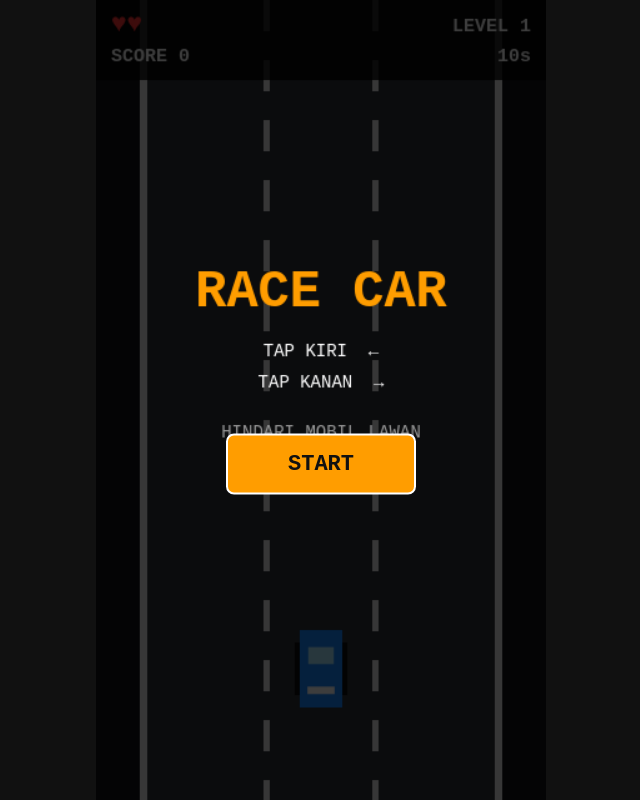
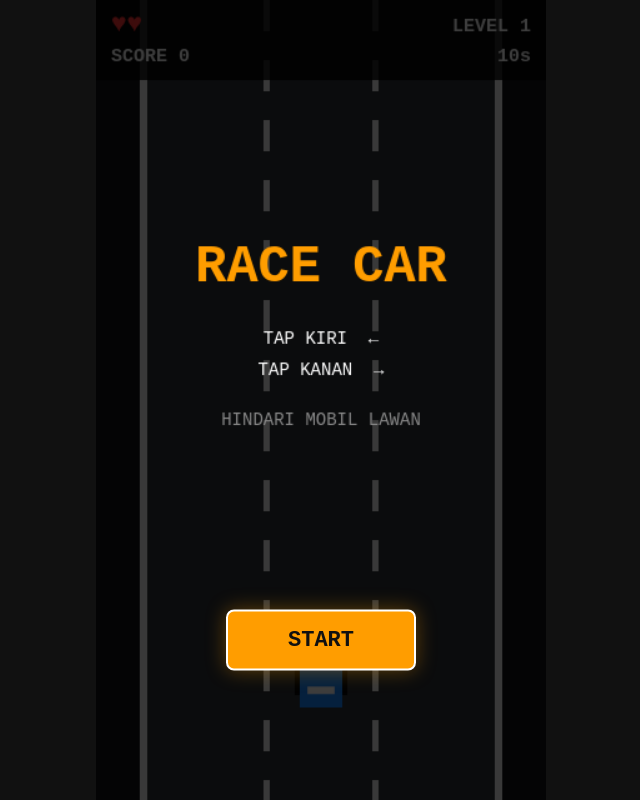
Before and after one commit to orbitxycom/orbitxy.com, a plain HTML site: page race-car/index.html in a window 1280 px wide. Shown: the whole page, without its empty margins (319-959 px from the left). Drawn offline with Linux system fonts and the light colour scheme.

Commit message:
Update index.html

```diff
--- a/race-car/index.html
+++ b/race-car/index.html
@@ -3,14 +3,12 @@
 <head>
 <meta charset="UTF-8">
 
-<meta
-  name="viewport"
+<meta name="viewport"
       content="width=device-width,
       initial-scale=1.0,
       maximum-scale=1.0,
       user-scalable=no,
-  viewport-fit=cover"
->
+      viewport-fit=cover">
 
 <title>OrbitXY Race Car</title>
 
@@ -37,53 +35,36 @@ body {
   touch-action: none;
 }
 
-/* =================================
-   GAME CONTAINER
-================================= */
-
 #gameContainer {
   position: relative;
-
   width: 100vw;
   height: 100vh;
-
   width: 100dvw;
   height: 100dvh;
-
   overflow: hidden;
-
   background: #111;
 }
 
-/* =================================
-   CANVAS 9:16
-================================= */
-
 #gameCanvas {
   position: absolute;
-
   left: 50%;
   top: 50%;
-
   transform: translate(-50%, -50%);
-
+  display: block;
   width: 100%;
   height: 100%;
-
-  display: block;
-
   touch-action: none;
 }
 
-/* =================================
-   BUTTON
-================================= */
+/* =========================
+   START / RESTART
+========================= */
 
 .gameButton {
   position: absolute;
 
   left: 50%;
-  top: 58%;
+  top: 80%;
 
   transform: translate(-50%, -50%);
 
@@ -95,7 +76,6 @@ body {
   border-radius: 8px;
 
   background: #ff9d00;
-
   color: #111;
 
   font-family: monospace;
@@ -103,31 +83,20 @@ body {
   font-weight: bold;
 
   cursor: pointer;
+  z-index: 20;
 
-  z-index: 20;
+  box-shadow:
+    0 0 20px rgba(255,157,0,.35);
 }
 
 .gameButton:active {
   transform:
     translate(-50%, -50%)
-    scale(.95);
+    scale(.94);
 }
 
 #restartButton {
   display: none;
-}
-
-/* =================================
-   SAFE AREA
-================================= */
-
-@supports (padding: env(safe-area-inset-top)) {
-
-  #gameContainer {
-    padding-top: env(safe-area-inset-top);
-    padding-bottom: env(safe-area-inset-bottom);
-  }
-
 }
 </style>
 </head>
@@ -156,7 +125,6 @@ body {
 
 </div>
 
-
 <script>
 
 /* =====================================================
@@ -176,18 +144,8 @@ const restartButton =
   document.getElementById("restartButton");
 
 
-/* =====================================================
-   INTERNAL GAME SIZE
-   9 : 16
-===================================================== */
-
 const GAME_WIDTH = 360;
 const GAME_HEIGHT = 640;
-
-
-/* =====================================================
-   CANVAS
-===================================================== */
 
 canvas.width = GAME_WIDTH;
 canvas.height = GAME_HEIGHT;
@@ -255,7 +213,7 @@ const player = {
 
 
 /* =====================================================
-   RESIZE
+   RESPONSIVE
 ===================================================== */
 
 function resizeCanvas() {
@@ -272,10 +230,6 @@ function resizeCanvas() {
   const gameRatio =
     GAME_WIDTH / GAME_HEIGHT;
 
-
-  /*
-    Canvas tetap 9:16.
-  */
 
   if (screenRatio > gameRatio) {
 
@@ -296,7 +250,6 @@ function resizeCanvas() {
   }
 
 }
-
 
 window.addEventListener(
   "resize",
@@ -339,8 +292,7 @@ function startGame() {
 
   player.x = LANES[1];
 
-  player.targetX =
-    LANES[1];
+  player.targetX = LANES[1];
 
 
   startButton.style.display =
@@ -366,9 +318,7 @@ function startGame() {
 ===================================================== */
 
 function restartGame() {
-
   startGame();
-
 }
 
 
@@ -380,12 +330,12 @@ function moveLeft() {
 
   if (
     gameState !== "PLAYING"
-  ) {
-    return;
-  }
+  ) return;
 
 
-  if (player.lane > 0) {
+  if (
+    player.lane > 0
+  ) {
 
     player.lane--;
 
@@ -405,12 +355,12 @@ function moveRight() {
 
   if (
     gameState !== "PLAYING"
-  ) {
-    return;
-  }
+  ) return;
 
 
-  if (player.lane < 2) {
+  if (
+    player.lane < 2
+  ) {
 
     player.lane++;
 
@@ -482,20 +432,13 @@ document.addEventListener(
    TOUCH SCREEN
 ===================================================== */
 
-/*
-   Tap kiri  = kiri
-   Tap kanan = kanan
-*/
-
 canvas.addEventListener(
   "pointerdown",
   function(e) {
 
     if (
       gameState !== "PLAYING"
-    ) {
-      return;
-    }
+    ) return;
 
 
     const rect =
@@ -620,9 +563,7 @@ function loseLife() {
 
   if (
     invincible > 0
-  ) {
-    return;
-  }
+  ) return;
 
 
   lives--;
@@ -652,9 +593,7 @@ function updateGame(delta) {
 
   if (
     gameState !== "PLAYING"
-  ) {
-    return;
-  }
+  ) return;
 
 
   /* PLAYER */
@@ -699,7 +638,7 @@ function updateGame(delta) {
   }
 
 
-  /* LEVEL TIMER */
+  /* TIMER */
 
   levelTime -= delta;
 
@@ -722,9 +661,7 @@ function updateGame(delta) {
 
       createBoss();
 
-    }
-
-    else {
+    } else {
 
       gameState = "WIN";
 
@@ -748,7 +685,6 @@ function updateGame(delta) {
   ) {
 
     createEnemy();
-
 
     spawnTimer =
       level === 1
@@ -870,8 +806,6 @@ function updateGame(delta) {
 
 function drawRoad() {
 
-  /* BACKGROUND */
-
   ctx.fillStyle =
     "#101114";
 
@@ -882,8 +816,6 @@ function drawRoad() {
     GAME_HEIGHT
   );
 
-
-  /* ROAD */
 
   ctx.fillStyle =
     "#303236";
@@ -896,10 +828,8 @@ function drawRoad() {
   );
 
 
-  /* EDGE */
-
   ctx.fillStyle =
-    "#e8e8e8";
+    "#eeeeee";
 
   ctx.fillRect(
     35,
@@ -916,8 +846,6 @@ function drawRoad() {
   );
 
 
-  /* LANE MARKINGS */
-
   for (
     let y =
       -48 + roadOffset;
@@ -933,7 +861,6 @@ function drawRoad() {
       5,
       25
     );
-
 
     ctx.fillRect(
       221,
@@ -971,7 +898,7 @@ function drawCar(
   /* WHEELS */
 
   ctx.fillStyle =
-    "#0b0b0b";
+    "#090909";
 
 
   ctx.fillRect(
@@ -1011,7 +938,6 @@ function drawCar(
   ctx.fillStyle =
     color;
 
-
   ctx.fillRect(
     -width / 2,
     -height / 2,
@@ -1020,11 +946,10 @@ function drawCar(
   );
 
 
-  /* WINDOWS */
+  /* WINDOW */
 
   ctx.fillStyle =
     "#a9e6ff";
-
 
   ctx.fillRect(
     -width * .30,
@@ -1039,7 +964,6 @@ function drawCar(
   ctx.fillStyle =
     "#ffffff";
 
-
   ctx.fillRect(
     -width * .32,
     height * .23,
@@ -1048,9 +972,11 @@ function drawCar(
   );
 
 
-  /* BOSS */
+  /* BOSS BORDER */
 
-  if (isBoss) {
+  if (
+    isBoss
+  ) {
 
     ctx.strokeStyle =
       "#ffb000";
@@ -1081,7 +1007,6 @@ function drawHUD() {
   ctx.fillStyle =
     "rgba(0,0,0,.82)";
 
-
   ctx.fillRect(
     0,
     0,
@@ -1101,7 +1026,6 @@ function drawHUD() {
   ctx.fillStyle =
     "#ff3434";
 
-
   ctx.fillText(
     "♥".repeat(
       Math.max(
@@ -1120,8 +1044,7 @@ function drawHUD() {
     "bold 15px monospace";
 
   ctx.fillStyle =
-    "#ffffff";
-
+    "#fff";
 
   ctx.fillText(
     "SCORE " + score,
@@ -1135,11 +1058,6 @@ function drawHUD() {
   ctx.textAlign =
     "right";
 
-
-  ctx.font =
-    "bold 15px monospace";
-
-
   ctx.fillText(
     "LEVEL " + level,
     348,
@@ -1148,9 +1066,8 @@ function drawHUD() {
 
 
   ctx.fillText(
-    Math.ceil(
-      levelTime
-    ) + "s",
+    Math.ceil(levelTime) +
+    "s",
     348,
     49
   );
@@ -1167,7 +1084,6 @@ function drawStartScreen() {
   ctx.fillStyle =
     "rgba(0,0,0,.76)";
 
-
   ctx.fillRect(
     0,
     0,
@@ -1183,48 +1099,42 @@ function drawStartScreen() {
   ctx.fillStyle =
     "#ff9d00";
 
-
   ctx.font =
     "bold 42px monospace";
-
 
   ctx.fillText(
     "RACE CAR",
     180,
-    245
+    225
   );
 
 
   ctx.fillStyle =
-    "#ffffff";
-
+    "#fff";
 
   ctx.font =
     "14px monospace";
 
-
   ctx.fillText(
     "TAP KIRI  ←",
     180,
-    285
+    275
   );
-
 
   ctx.fillText(
     "TAP KANAN  →",
     180,
-    310
+    300
   );
 
 
   ctx.fillStyle =
-    "#999";
-
+    "#888";
 
   ctx.fillText(
     "HINDARI MOBIL LAWAN",
     180,
-    350
+    340
   );
 
 }
@@ -1239,7 +1149,6 @@ function drawGameOver() {
   ctx.fillStyle =
     "rgba(0,0,0,.78)";
 
-
   ctx.fillRect(
     0,
     0,
@@ -1251,14 +1160,11 @@ function drawGameOver() {
   ctx.textAlign =
     "center";
 
-
   ctx.fillStyle =
     "#ff3333";
 
-
   ctx.font =
     "bold 42px monospace";
-
 
   ctx.fillText(
     "GAME OVER",
@@ -1268,12 +1174,10 @@ function drawGameOver() {
 
 
   ctx.fillStyle =
-    "#ffffff";
-
+    "#fff";
 
   ctx.font =
     "20px monospace";
-
 
   ctx.fillText(
     "SCORE: " + score,
@@ -1293,7 +1197,6 @@ function drawWin() {
   ctx.fillStyle =
     "rgba(0,70,0,.84)";
 
-
   ctx.fillRect(
     0,
     0,
@@ -1305,14 +1208,11 @@ function drawWin() {
   ctx.textAlign =
     "center";
 
-
   ctx.fillStyle =
     "#ffb000";
 
-
   ctx.font =
     "bold 46px monospace";
-
 
   ctx.fillText(
     "YOU WIN!",
@@ -1322,12 +1222,10 @@ function drawWin() {
 
 
   ctx.fillStyle =
-    "#ffffff";
-
+    "#fff";
 
   ctx.font =
     "20px monospace";
-
 
   ctx.fillText(
     "SCORE: " + score,
@@ -1339,7 +1237,7 @@ function drawWin() {
 
 
 /* =====================================================
-   DRAW EVERYTHING
+   DRAW GAME
 ===================================================== */
 
 function drawGame() {
@@ -1347,7 +1245,7 @@ function drawGame() {
   drawRoad();
 
 
-  /* ENEMIES */
+  /* ENEMY */
 
   for (
     const enemy of enemies
@@ -1467,14 +1365,13 @@ function gameLoop(time) {
 
 
 /* =====================================================
-   BUTTON
+   BUTTON EVENTS
 ===================================================== */
 
 startButton.addEventListener(
   "click",
   startGame
 );
-
 
 restartButton.addEventListener(
   "click",
@@ -1483,7 +1380,7 @@ restartButton.addEventListener(
 
 
 /* =====================================================
-   INITIAL
+   INITIAL DRAW
 ===================================================== */
 
 drawGame();
```
Lines whose indentation alone changed are shown as unchanged.
